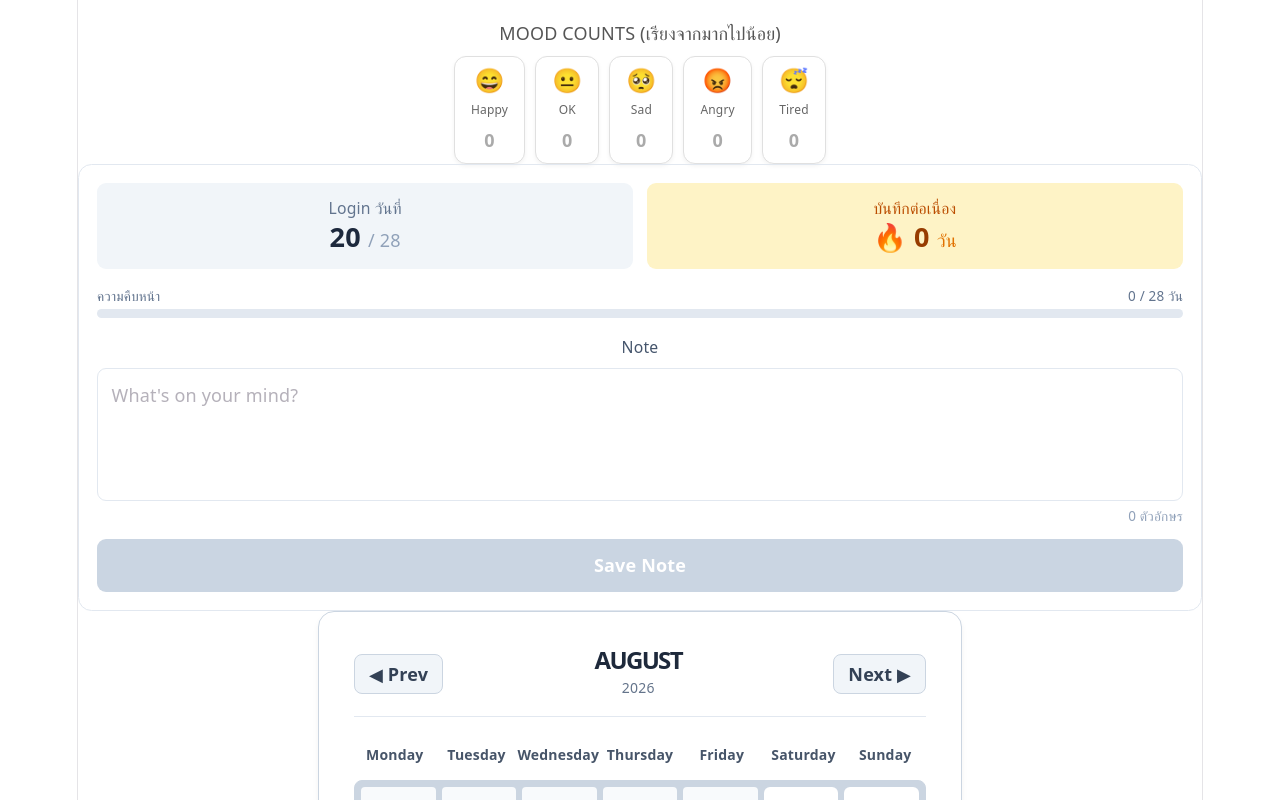
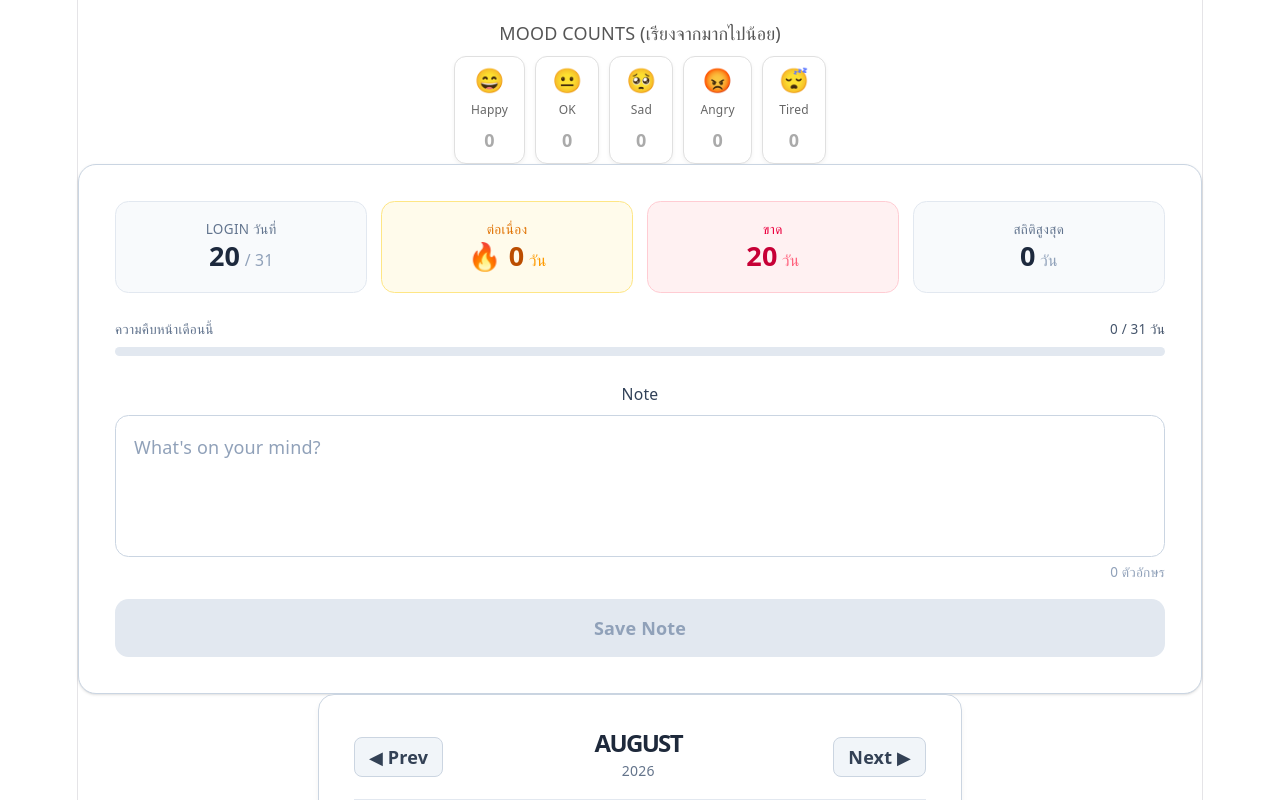
Before and after one commit to rattanachaiss99-max/react-jsd8-build-day, a React (Vite) app: page / in a window 1280 px wide. Shown: the top 800 px of the page. Built offline with nearby package versions, Linux system fonts and the light colour scheme.

Commit message:
edit addNote add daily streak

```diff
--- a/src/components/AddNote.jsx
+++ b/src/components/AddNote.jsx
@@ -4,18 +4,18 @@ const pad = (n) => String(n).padStart(2, "0");
 
 const now = new Date();
 const YEAR = now.getFullYear();
-const MONTH = pad(now.getMonth() + 1);
+const MONTH_INDEX = now.getMonth();
+const MONTH = pad(MONTH_INDEX + 1);
 
-const DAY_NUMBER = Math.min(now.getDate(), 28);
+const DAYS_IN_MONTH = new Date(YEAR, MONTH_INDEX + 1, 0).getDate();
+const DAY_NUMBER = now.getDate();
 const TODAY = `${YEAR}-${MONTH}-${pad(DAY_NUMBER)}`;
 
 const toDate = (day) => `${YEAR}-${MONTH}-${pad(day)}`;
 
 // นับถอยหลังจากวันนี้ ว่าบันทึกติดกันกี่วัน
-function calcStreak(notes) {
-  const saved = new Set((notes || []).map((n) => n.date));
+function calcStreak(saved) {
   let streak = 0;
-
   for (let day = DAY_NUMBER; day >= 1; day--) {
     if (!saved.has(toDate(day))) break;
     streak++;
@@ -23,19 +23,43 @@ function calcStreak(notes) {
   return streak;
 }
 
+// หาช่วงที่บันทึกติดกันยาวที่สุดในเดือนนี้
+function calcBestStreak(saved) {
+  let best = 0;
+  let run = 0;
+  for (let day = 1; day <= DAY_NUMBER; day++) {
+    if (saved.has(toDate(day))) {
+      run++;
+      best = Math.max(best, run);
+    } else {
+      run = 0;
+    }
+  }
+  return best;
+}
+
 export function AddNote({ onAdd, notes }) {
   const [text, setText] = useState("");
 
   const list = notes || [];
-  const streak = calcStreak(list);
-  const total = list.length;
+  const prefix = `${YEAR}-${MONTH}`;
+
+  // เก็บเฉพาะวันที่ของเดือนนี้ไว้ใน Set เพื่อเช็คได้เร็ว
+  const saved = new Set(
+    list.filter((n) => n.date.startsWith(prefix)).map((n) => n.date),
+  );
+
+  const total = saved.size;
+  const streak = calcStreak(saved);
+  const bestStreak = calcBestStreak(saved);
+  const missed = DAY_NUMBER - total;
+
   const todayNote = list.find((n) => n.date === TODAY);
 
   function handleSubmit(e) {
     e.preventDefault();
     const trimmed = text.trim();
     if (!trimmed) return;
-
     onAdd({ date: TODAY, text: trimmed });
     setText("");
   }
@@ -43,42 +67,53 @@ export function AddNote({ onAdd, notes }) {
   return (
     <form
       onSubmit={handleSubmit}
-      className="rounded-xl border border-slate-200 p-4"
+      className="rounded-2xl border border-slate-300 bg-white p-8 shadow-sm"
     >
       {/* กล่องสถิติ */}
-      <div className="mb-4 grid grid-cols-2 gap-3">
-        <div className="rounded-lg bg-slate-100 px-4 py-3 text-center">
-          <p className="text-sm text-slate-500">Login วันที่</p>
-          <p className="text-2xl font-bold text-slate-800">
-            {DAY_NUMBER}{" "}
-            <span className="text-base font-normal text-slate-400">/ 28</span>
-          </p>
-        </div>
-
-        <div className="rounded-lg bg-amber-100 px-4 py-3 text-center">
-          <p className="text-sm text-amber-700">บันทึกต่อเนื่อง</p>
-          <p className="text-2xl font-bold text-amber-800">
-            🔥 {streak}{" "}
-            <span className="text-base font-normal text-amber-600">วัน</span>
-          </p>
-        </div>
+      <div className="mb-6 grid grid-cols-4 gap-3">
+        <StatBox
+          label="Login วันที่"
+          value={DAY_NUMBER}
+          sub={`/ ${DAYS_IN_MONTH}`}
+        />
+        <StatBox
+          label="ต่อเนื่อง"
+          value={`🔥 ${streak}`}
+          sub="วัน"
+          tone="amber"
+        />
+        <StatBox
+          label="ขาด"
+          value={missed}
+          sub="วัน"
+          tone={missed > 0 ? "rose" : "slate"}
+        />
+        <StatBox label="สถิติสูงสุด" value={bestStreak} sub="วัน" />
       </div>
 
       {/* แถบความคืบหน้า */}
-      <div className="mb-4">
-        <div className="mb-1 flex justify-between text-xs text-slate-500">
-          <span>ความคืบหน้า</span>
-          <span>{total} / 28 วัน</span>
+      <div className="mb-6">
+        <div className="mb-2 flex justify-between text-xs text-slate-500">
+          <span>ความคืบหน้าเดือนนี้</span>
+          <span className="font-medium text-slate-600">
+            {total} / {DAYS_IN_MONTH} วัน
+          </span>
         </div>
         <div className="h-2 overflow-hidden rounded-full bg-slate-200">
           <div
-            className="h-full rounded-full bg-amber-400 transition-all duration-300"
-            style={{ width: `${Math.min((total / 28) * 100, 100)}%` }}
+            className="h-full rounded-full bg-amber-400 transition-all duration-500"
+            style={{
+              width: `${Math.min((total / DAYS_IN_MONTH) * 100, 100)}%`,
+            }}
           />
         </div>
       </div>
 
-      <label htmlFor="note-text" className="block mb-2 text-sm text-slate-600">
+      {/* ช่องกรอก */}
+      <label
+        htmlFor="note-text"
+        className="mb-2 block text-sm font-medium text-slate-700"
+      >
         Note
       </label>
       <textarea
@@ -87,28 +122,31 @@ export function AddNote({ onAdd, notes }) {
         value={text}
         onChange={(e) => setText(e.target.value)}
         placeholder="What's on your mind?"
-        className="w-full rounded-lg border border-slate-200 p-3 resize-none
-                   focus:outline-none focus:ring-2 focus:ring-slate-400"
+        className="w-full resize-none rounded-xl border border-slate-300 p-4 text-slate-700
+                   placeholder:text-slate-400
+                   focus:border-slate-400 focus:outline-none focus:ring-2 focus:ring-slate-200"
       />
-      <p className="mt-1 text-right text-xs text-slate-400">
+      <p className="mt-1.5 text-right text-xs text-slate-400">
         {text.length} ตัวอักษร
       </p>
 
       <button
         type="submit"
         disabled={!text.trim()}
-        className="mt-3 w-full rounded-lg py-3 font-semibold text-white
-                   bg-slate-800 hover:bg-slate-700
-                   disabled:bg-slate-300 disabled:cursor-not-allowed"
+        className="mt-4 w-full rounded-xl bg-slate-800 py-3.5 font-semibold text-white
+                   transition-colors hover:bg-slate-700
+                   disabled:cursor-not-allowed disabled:bg-slate-200 disabled:text-slate-400"
       >
         {todayNote ? "อัปเดตโน้ตวันนี้" : "Save Note"}
       </button>
 
       {/* โน้ตของวันนี้ */}
       {todayNote && (
-        <div className="mt-3 rounded-lg bg-slate-50 p-3">
-          <p className="text-xs text-slate-400">บันทึกไว้แล้ววันนี้</p>
-          <p className="mt-1 text-sm text-slate-700 whitespace-pre-wrap">
+        <div className="mt-4 rounded-xl border border-slate-200 bg-slate-50 p-4">
+          <p className="text-xs uppercase tracking-wide text-slate-400">
+            บันทึกไว้แล้ววันนี้
+          </p>
+          <p className="mt-1.5 whitespace-pre-wrap text-sm text-slate-700">
             {todayNote.text}
           </p>
         </div>
@@ -116,3 +154,41 @@ export function AddNote({ onAdd, notes }) {
     </form>
   );
 }
+
+// กล่องสถิติย่อย — ใช้ซ้ำ 4 ครั้ง
+function StatBox({ label, value, sub, tone = "slate" }) {
+  const styles = {
+    slate: {
+      box: "border-slate-200 bg-slate-50",
+      label: "text-slate-500",
+      value: "text-slate-800",
+      sub: "text-slate-400",
+    },
+    amber: {
+      box: "border-amber-200 bg-amber-50",
+      label: "text-amber-600",
+      value: "text-amber-700",
+      sub: "text-amber-500",
+    },
+    rose: {
+      box: "border-rose-200 bg-rose-50",
+      label: "text-rose-600",
+      value: "text-rose-700",
+      sub: "text-rose-400",
+    },
+  };
+
+  const s = styles[tone];
+
+  return (
+    <div className={`rounded-xl border px-3 py-4 text-center ${s.box}`}>
+      <p className={`text-xs uppercase tracking-wide ${s.label}`}>{label}</p>
+      <p className={`mt-1 text-2xl font-bold ${s.value}`}>
+        {value}
+        {sub && (
+          <span className={`ml-1 text-sm font-normal ${s.sub}`}>{sub}</span>
+        )}
+      </p>
+    </div>
+  );
+}
```
